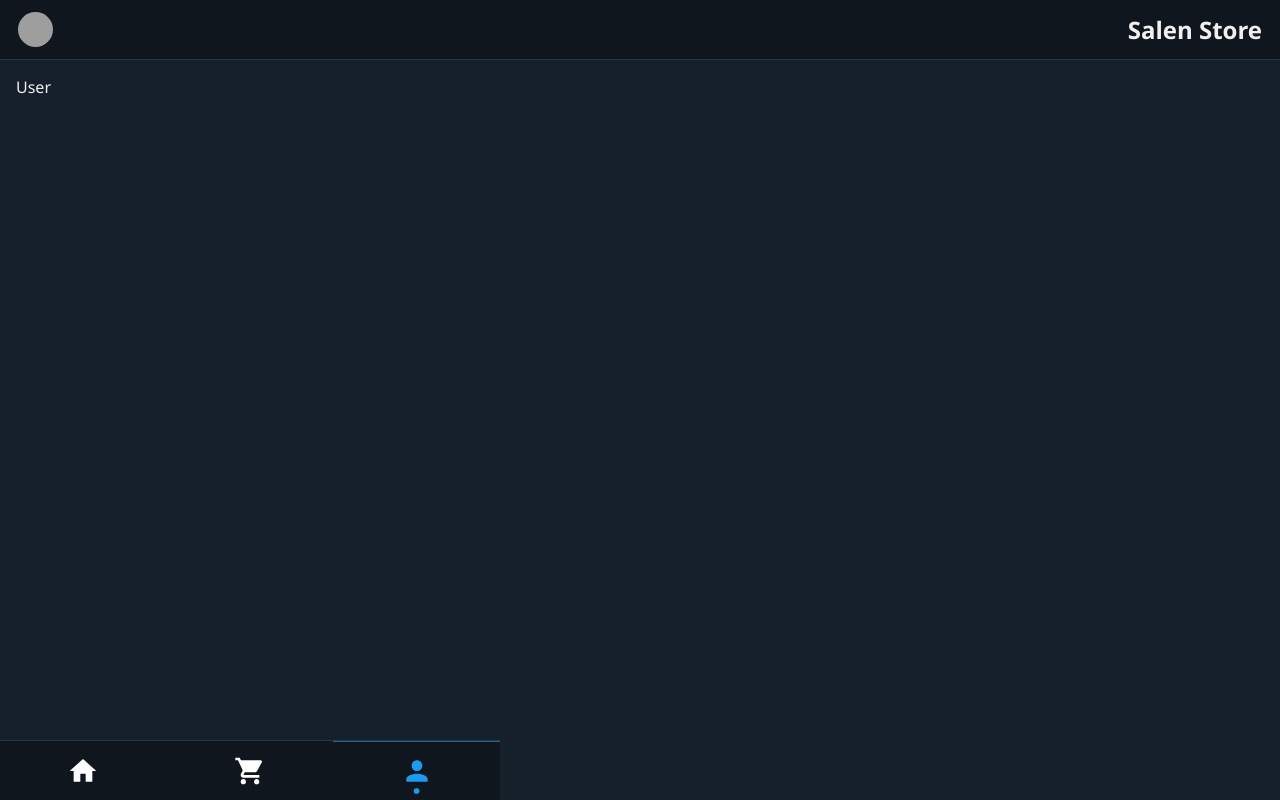
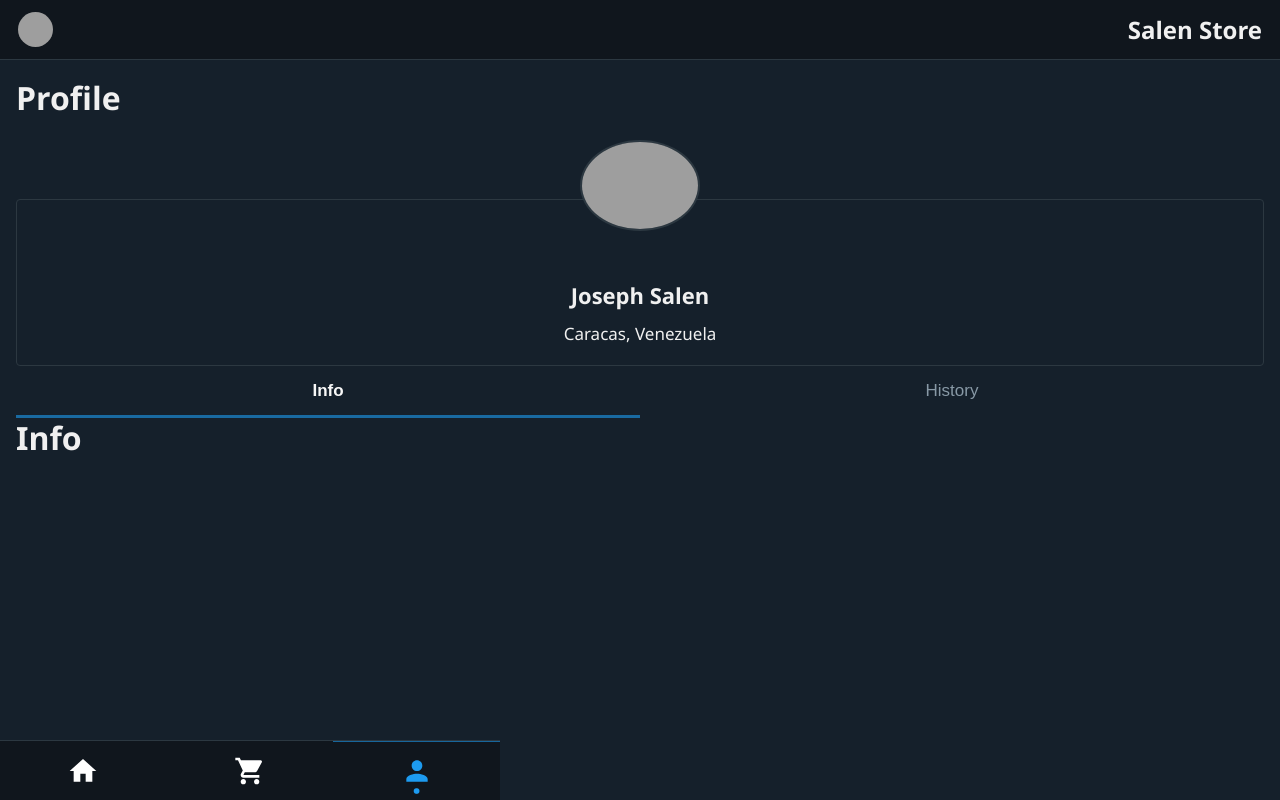
Before and after one commit to jsalen-23/react-ecommerce, a React app: page /user in a window 1280 px wide. Built offline with nearby package versions, Linux system fonts and the light colour scheme; grey boxes are pictures that could not be loaded; the HTML template or start-up script is replaced by a standard one.

Commit message:
create user info and user history components. add them to user page

```diff
--- /dev/null
+++ b/src/components/UserHistory/index.js
@@ -0,0 +1,5 @@
+const UserHistory = () => {
+  return <h1>History</h1>;
+};
+
+export default UserHistory;
--- /dev/null
+++ b/src/components/UserInfo/index.js
@@ -0,0 +1,5 @@
+const UserInfo = () => {
+  return <h1>Info</h1>;
+};
+
+export default UserInfo;
--- a/src/pages/User/index.js
+++ b/src/pages/User/index.js
@@ -1,9 +1,27 @@
+import { useState } from 'react';
 import Layout from '../../components/Layout';
+import UserCard from '../../components/UserCard';
+import UserInfo from '../../components/UserInfo';
+import UserHistory from '../../components/UserHistory';
+
+import { BtnWrapper, Button } from './styles';
 
 const User = () => {
+  const [show, setShow] = useState(false);
+
   return (
     <Layout title='My account'>
-      <p>User</p>
+      <h1>Profile</h1>
+      <UserCard />
+      <BtnWrapper>
+        <Button onClick={() => setShow(false)} active={!show}>
+          Info
+        </Button>
+        <Button onClick={() => setShow(true)} active={show}>
+          History
+        </Button>
+      </BtnWrapper>
+      {show ? <UserHistory /> : <UserInfo />}
     </Layout>
   );
 };
--- /dev/null
+++ b/src/pages/User/styles.js
@@ -0,0 +1,20 @@
+import styled from 'styled-components';
+
+export const BtnWrapper = styled.div`
+  width: 100%;
+  height: 50px;
+  display: grid;
+  grid-template-columns: 1fr 1fr;
+  align-items: baseline;
+`;
+
+export const Button = styled.button`
+  width: 100%;
+  height: 50px;
+  font-size: 17px;
+  font-weight: ${(props) => (props.active ? 700 : 300)};
+  color: ${(props) => (props.active ? '#f7f7f7' : '#8899a6')};
+  background-color: transparent;
+  border-bottom: ${(props) =>
+    props.active ? '3px solid rgba(29,155,240,0.6)' : 'none'};
+`;
```
